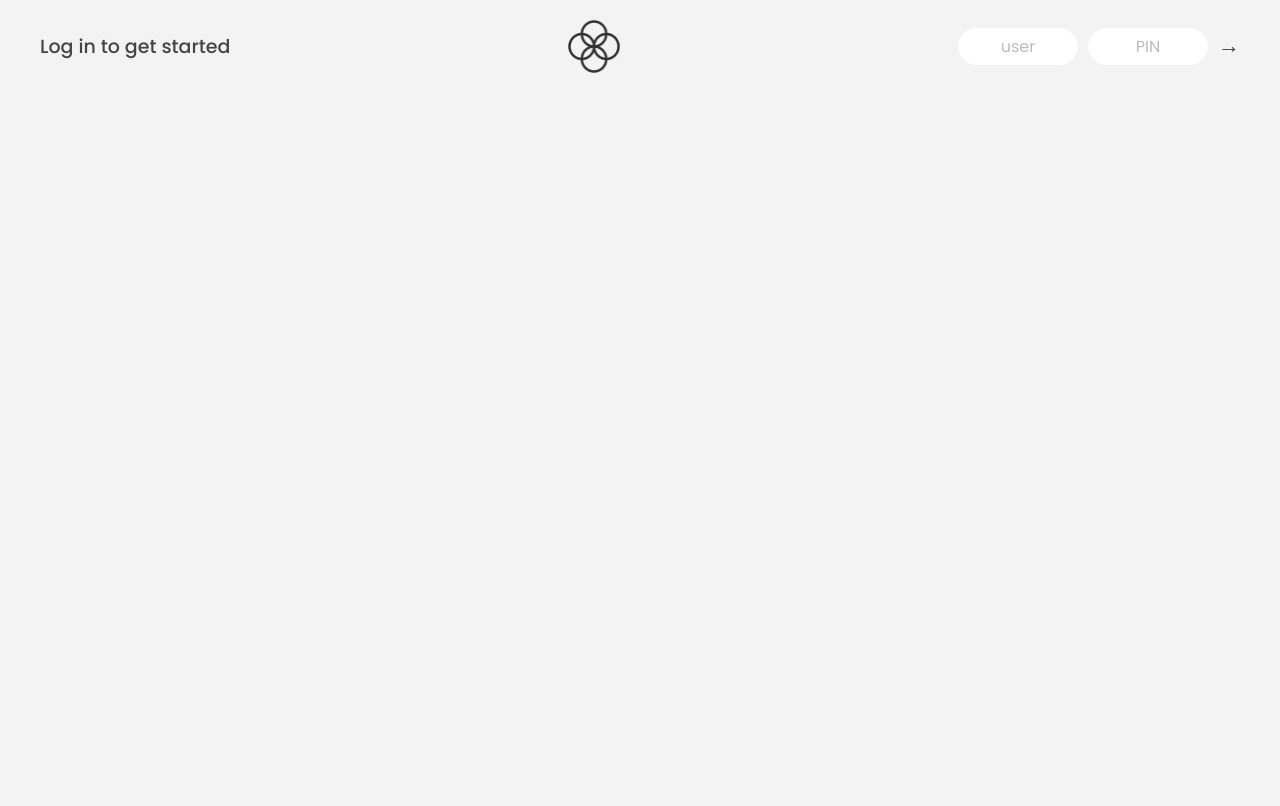
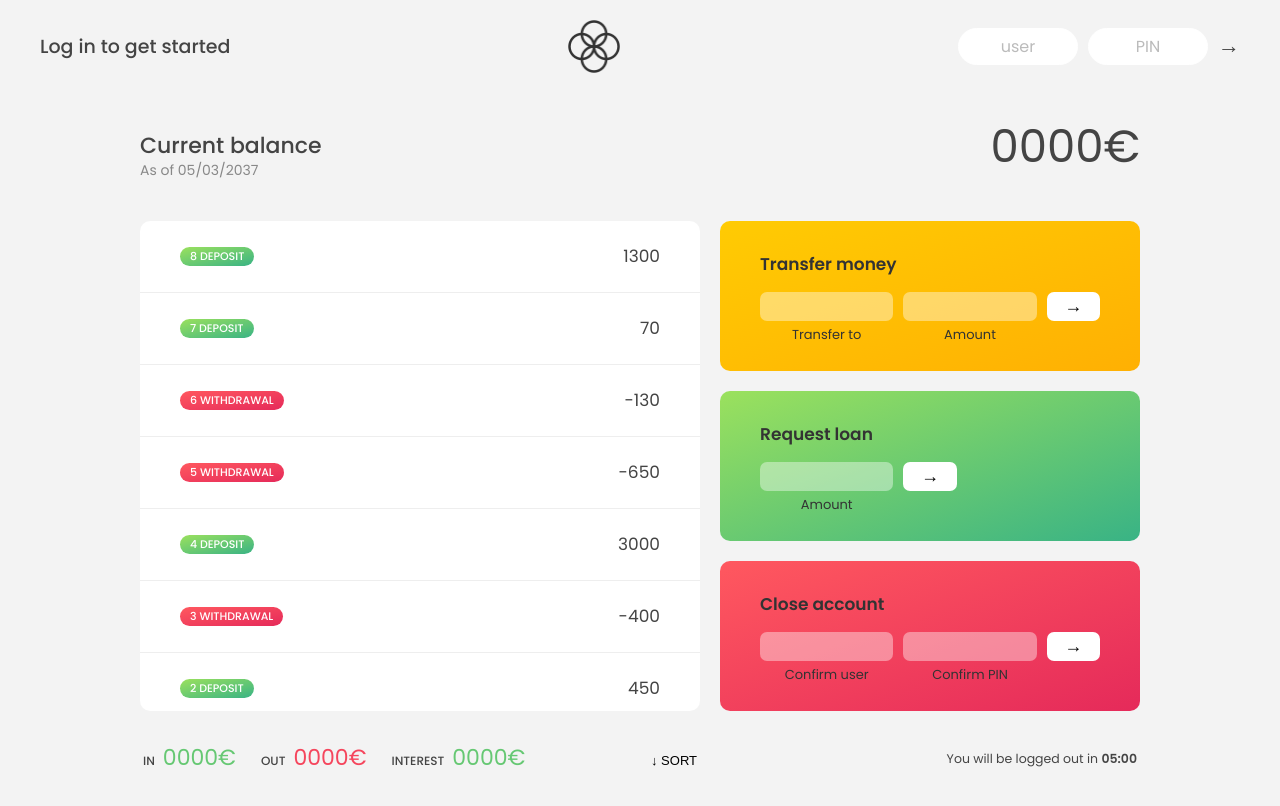
Before and after one commit to Mikiyas6/Bankist, a plain HTML site: page index.html in a window 1280 px wide. Drawn offline with Linux system fonts and the light colour scheme.

Commit message:
The first thing I did was adding html elements in the js file by suing string literals, and insertAdjacentHTML and innerHTML methods

```diff
--- a/index.html
+++ b/index.html
@@ -11,7 +11,7 @@
       rel="stylesheet"
     />
 
-    <link rel="stylesheet" href="style.css" />
+    <link rel="stylesheet" href="./style.css" />
     <title>Bankist</title>
   </head>
   <body>
@@ -118,11 +118,6 @@
         You will be logged out in <span class="timer">05:00</span>
       </p>
     </main>
-
-    <!-- <footer>
-      &copy; by Jonas Schmedtmann. Don't claim as your own :)
-    </footer> -->
-
-    <script src="script.js"></script>
+    <script src="./script.js"></script>
   </body>
 </html>
--- a/script.js
+++ b/script.js
@@ -61,6 +61,21 @@ const inputLoanAmount = document.querySelector('.form__input--loan-amount');
 const inputCloseUsername = document.querySelector('.form__input--user');
 const inputClosePin = document.querySelector('.form__input--pin');
 
+const displayMovements = function (movements) {
+  containerMovements.innerHTML = '';
+  movements.forEach(function (movement, index) {
+    const type = movement > 0 ? 'deposit' : 'withdrawal';
+    const html = ` <div class="movements__row">
+          <div class="movements__type movements__type--${type}">${
+      index + 1
+    } ${type} </div>
+          <div class="movements__value">${movement}</div>
+        </div>`;
+    containerMovements.insertAdjacentHTML('afterbegin', html);
+  });
+};
+displayMovements(account1.movements);
+
 /////////////////////////////////////////////////
 /////////////////////////////////////////////////
 // LECTURES
--- a/style.css
+++ b/style.css
@@ -14,7 +14,10 @@ html {
   font-size: 62.5%;
   box-sizing: border-box;
 }
-
+/* html,
+body {
+  overflow-x: hidden;
+} */
 body {
   font-family: 'Poppins', sans-serif;
   color: #444;
@@ -93,8 +96,8 @@ nav {
   grid-template-rows: auto repeat(3, 15rem) auto;
   gap: 2rem;
 
-  /* NOTE This creates the fade in/out anumation */
-  opacity: 0;
+  /* NOTE This creates the fade in/out animation */
+  /* opacity: 0; */
   transition: all 1s;
 }
 
```
